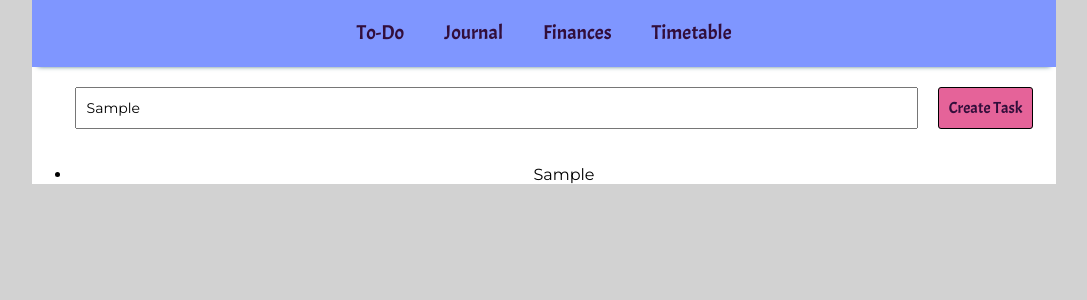
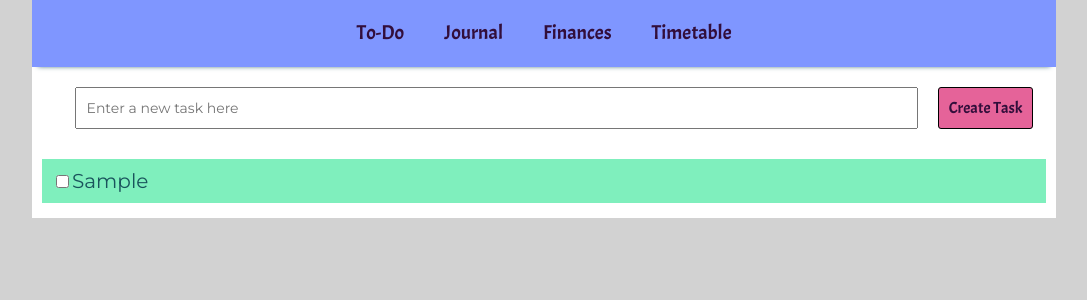
Before and after one commit to cardcj/myDash, a React app: page / in a window 1280 px wide. Both pictures are taken after typing "Sample" into the empty fields and a click on the button "Create Task". Shown: the top 300 px of the page, without its empty margins (96-1183 px from the left). Built offline with nearby package versions, Linux system fonts and the light colour scheme.

Commit message:
Added padding-bottom to the Container, styled todo tasks, added checkboxes to todo tasks and reset textbox on submit

```diff
--- a/src/App.tsx
+++ b/src/App.tsx
@@ -4,11 +4,13 @@ import styled from '@emotion/styled';
 
 import Navigation from './components/Navigation';
 import Todos from './components/Todos';
+import { SSL_OP_SSLEAY_080_CLIENT_DH_BUG } from 'constants';
 
 const Container = styled('div')`
     width: 80%;
     text-align: center;
     margin: 0 auto;
+    padding-bottom: 5px;
     z-index: 1;
     background-color: #FFFFFF;
 `
@@ -20,9 +22,11 @@ class App extends React.Component {
                 <Global
                     styles={{
                         body: {
+                            backgroundColor: "#D2D2D2"
+                        },
+                        "body, ul": {
                             margin: 0,
-                            padding: 0,
-                            backgroundColor: "#D2D2D2"
+                            padding: 0
                         },
                         '*': {
                             fontFamily: "Montserrat, sans-serif"
--- a/src/components/Todos.tsx
+++ b/src/components/Todos.tsx
@@ -26,6 +26,20 @@ const BtnCreateTask = styled('button')`
     }
 `
 
+const TodoTask = styled('li')`
+    text-align: left;
+	padding: 10px;
+    margin: 10px;
+    background-color: #7FEFBD;
+	color: #1A535C;
+	font-size: 20px;
+	list-style: none;
+	cursor: grab;
+	&:hover {
+        background-color: #6EDEAC;
+    }
+`
+
 const Todos = () => {
     let [tasks, setTasks] = React.useState([]);
     let [newTask, setNewTask] = React.useState("");
@@ -36,6 +50,7 @@ const Todos = () => {
 
     const handleSubmit = () => {
         setTasks([newTask, ...tasks]);
+        setNewTask("");
     };
 
     const handleKeyPress = (e: React.KeyboardEvent<HTMLInputElement>) => {
@@ -46,7 +61,11 @@ const Todos = () => {
     };
 
     const renderTasks = () => {
-        return tasks.map((task, taskId) => { return <li key={taskId} className="todoTasks">{task}</li> });
+        return tasks.map((task, taskId) => {
+            return (
+                <TodoTask key={taskId}><input type="checkbox" />{task}</TodoTask>
+            )
+        });
     };
 
     return (
```
